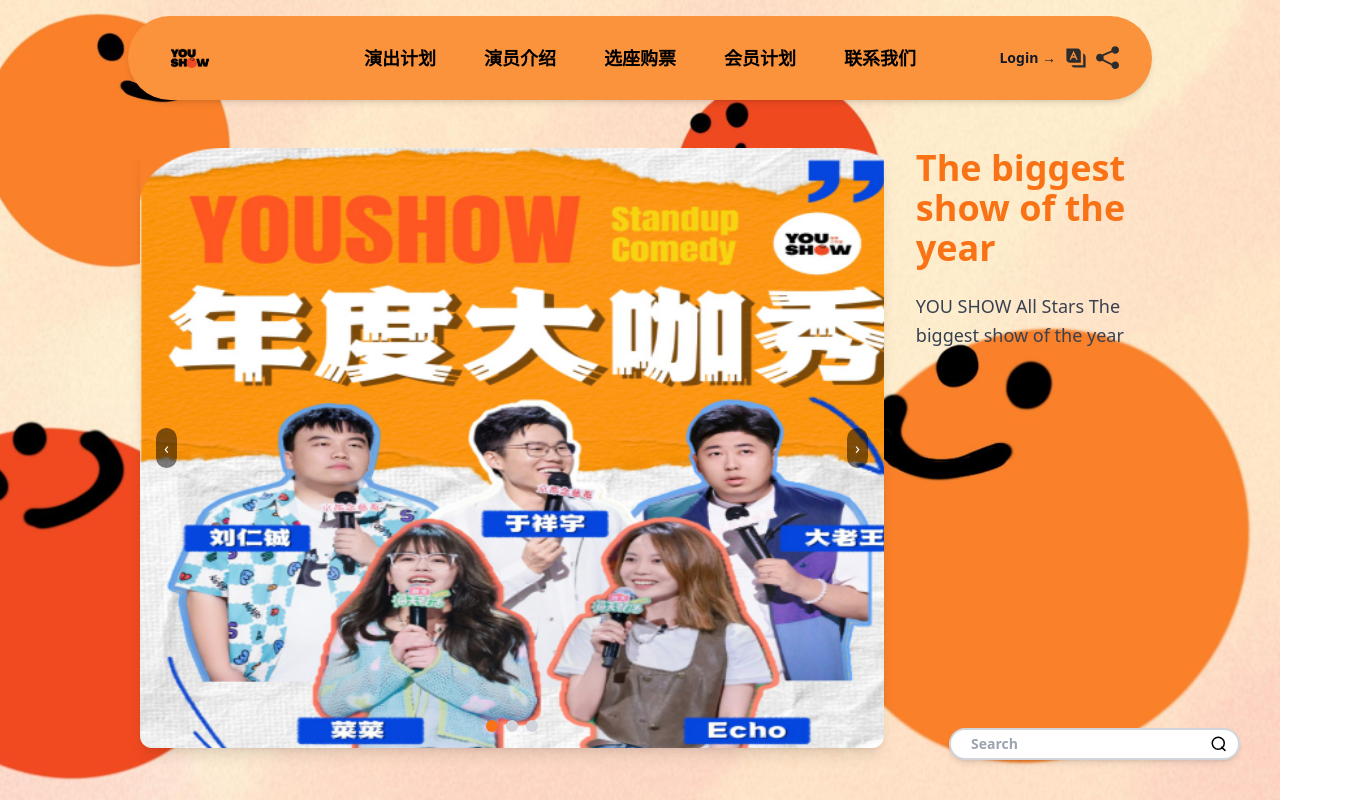
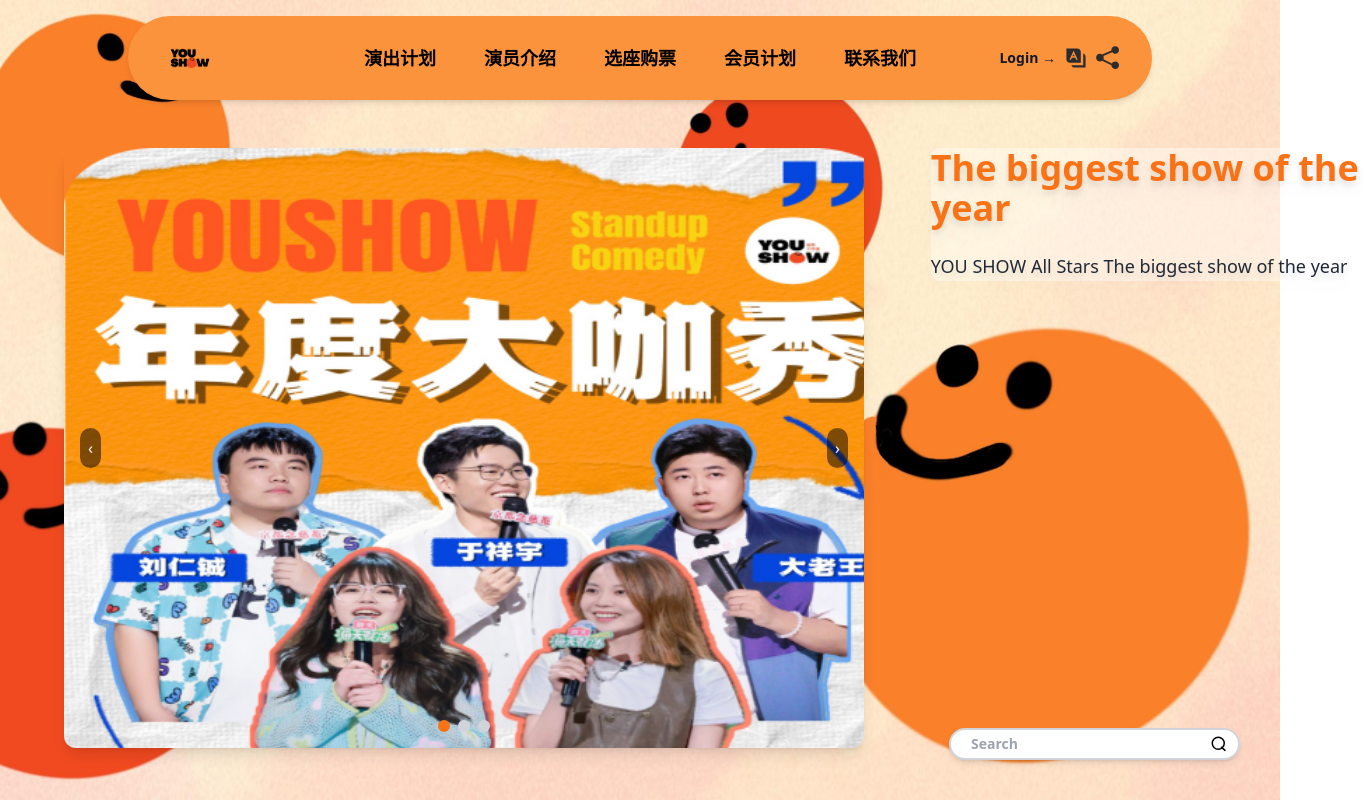
Before and after one commit to 0wenshi/youshow, a React (Vite) app: page /homepage in a window 1280 px wide. Shown: the whole page, 1364 px wide, since content can reach past the window. Built offline with nearby package versions, Linux system fonts and the light colour scheme.

Commit message:
Updated RotatingSlides

```diff
--- a/src/views/HomePage/components/RotatingSlides.jsx
+++ b/src/views/HomePage/components/RotatingSlides.jsx
@@ -44,9 +44,9 @@
   return (
 <div className="flex flex-col pt-24">
   {/* Combined RotatingSlides and Description */}
-      <div className="flex justify-between items-start mx-auto w-[1000px] h-[600px]">
+  <div className="flex justify-between items-start mx-auto w-[1300px] h-[600px] gap-12">
     {/* Rotating Slides */}
-        <div className="relative w-[1000px] h-[600px] overflow-hidden rounded-xl shadow-lg">
+    <div className="relative w-[800px] h-[600px] overflow-hidden rounded-xl shadow-lg">
       <div
         className="flex transition-transform duration-500"
         style={{
@@ -96,16 +96,20 @@
     </div>
 
     {/* Description Section */}
-        <div className="w-1/3 pl-8">
-          <h2 className="text-4xl font-bold text-orange-500 mb-6">
+    <div className="w-1/3 pl-18 relative">
+      <div className="absolute inset-0 bg-white bg-opacity-40 rounded-lg"></div>
+      <div className="relative z-10">
+        <h2 className="text-4xl font-bold text-orange-500 mb-6 drop-shadow-lg">
           {slides[currentIndex].title}
         </h2>
-          <p className="text-lg text-gray-700 leading-relaxed">
+        <p className="text-lg text-gray-800 leading-relaxed drop-shadow-lg">
           {slides[currentIndex].description}
         </p>
       </div>
     </div>
   </div>
+</div>
+
   );
 }
 
```
Lines whose indentation alone changed are shown as unchanged.
